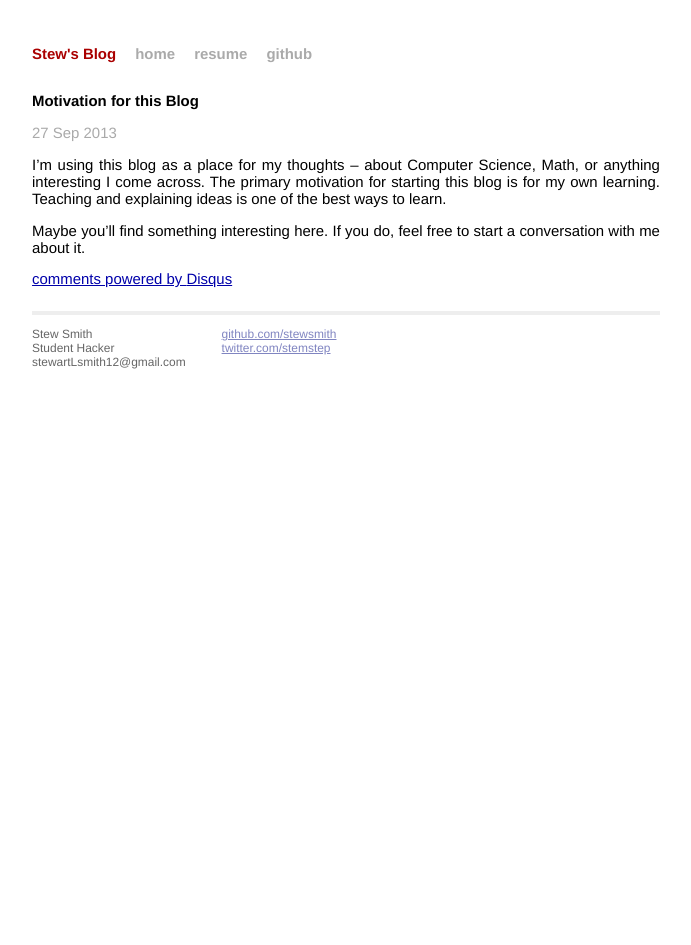
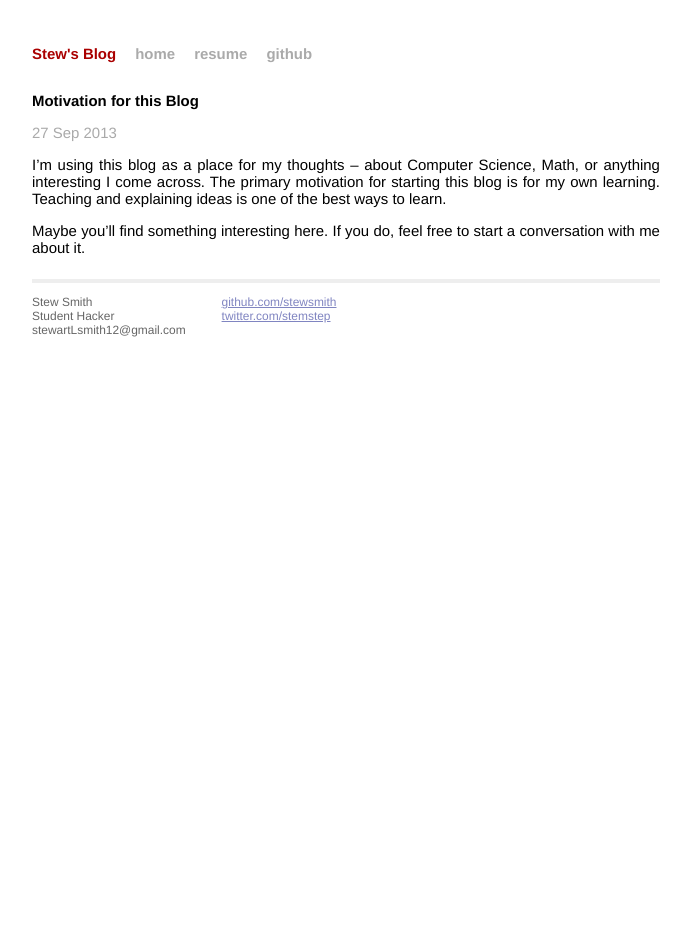
Before and after one commit to stewsmith/stewsmith.github.io, a Jekyll site: the page built from _posts/2013-09-27-Why-this-blog?.markdown, in a window 1280 px wide. Shown: the whole page, without its empty margins (294-985 px from the left). Built offline with Jekyll 4.4.1, drawn with Linux system fonts in a browser that asks for light colours; Markdown is read by kramdown in place of the engine named in the settings; comment, search, counter and statistics services are not loaded; some of the changed lines change nothing that is shown.

Commit message:
remove disqus

```diff
--- a/_layouts/post.html
+++ b/_layouts/post.html
@@ -7,18 +7,3 @@
 <div class="post">
 {{ content }}
 </div>
-
- <div id="disqus_thread"></div>
-    <script type="text/javascript">
-        /* * * CONFIGURATION VARIABLES: EDIT BEFORE PASTING INTO YOUR WEBPAGE * * */
-        var disqus_shortname = 'stemstep'; // required: replace example with your forum shortname
-
-        /* * * DON'T EDIT BELOW THIS LINE * * */
-        (function() {
-            var dsq = document.createElement('script'); dsq.type = 'text/javascript'; dsq.async = true;
-            dsq.src = '//' + disqus_shortname + '.disqus.com/embed.js';
-            (document.getElementsByTagName('head')[0] || document.getElementsByTagName('body')[0]).appendChild(dsq);
-        })();
-    </script>
-    <noscript>Please enable JavaScript to view the <a href="http://disqus.com/?ref_noscript">comments powered by Disqus.</a></noscript>
-    <a href="http://disqus.com" class="dsq-brlink">comments powered by <span class="logo-disqus">Disqus</span></a>
```
